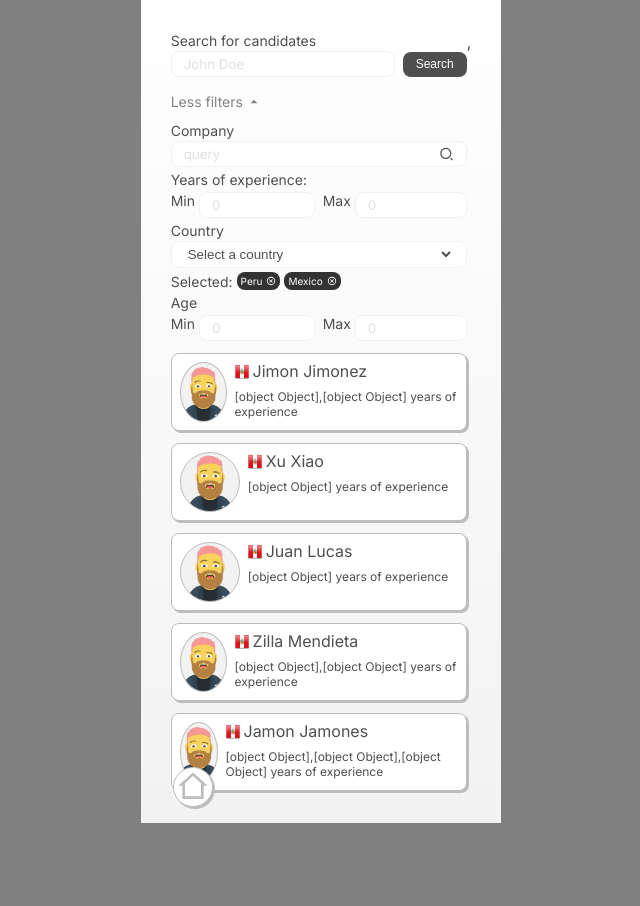
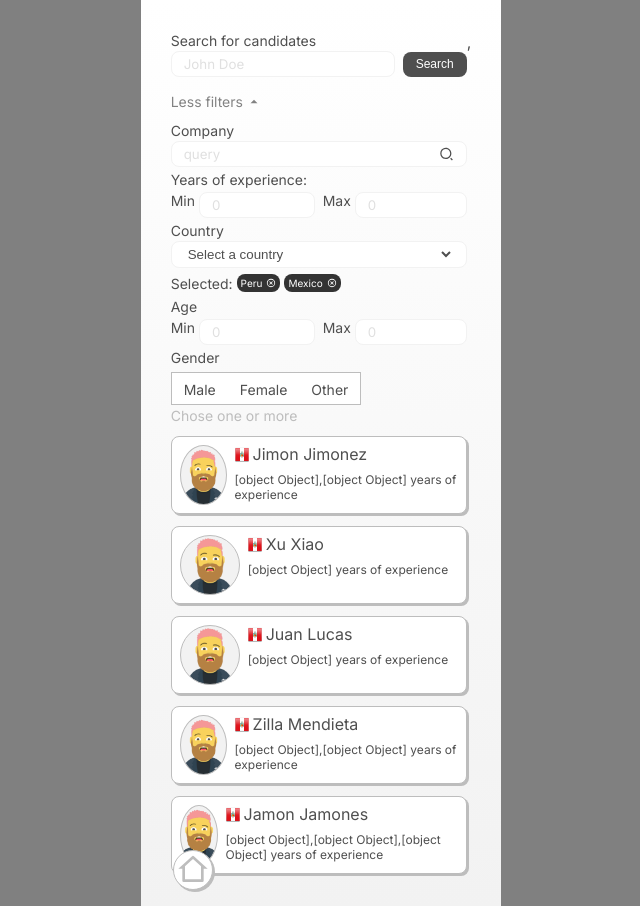
Before and after one commit to kenqefh/w19-linkeable, a React (Create React App) app: page /search in a window 1280 px wide. Both pictures are taken after a click on the element "More filters". Shown: the whole page, without its empty margins (319-959 px from the left). Before the commit the page ends 823 px from the top, so only its background shows below. Built offline with nearby package versions, Linux system fonts and the light colour scheme.

Commit message:
FUnctionality of filter by gender was added in Seach screen

```diff
--- a/src/screens/Search.js
+++ b/src/screens/Search.js
@@ -2,7 +2,12 @@ import { useEffect, useState, useReducer } from "react";
 import styled from "@emotion/styled";
 import { css } from "@emotion/react";
 import Button from "../components/Button";
-import { InputNumberMinMax, Select, InputText } from "../components/Inputs";
+import {
+  InputNumberMinMax,
+  Select,
+  InputText,
+  MultipleOptions,
+} from "../components/Inputs";
 import CandidateList from "../components/CandidateList";
 import CircleButton from "../components/CircleButton";
 import { RiHome2Line } from "react-icons/ri";
@@ -82,6 +87,7 @@ const CountriesContainer = styled.div`
     border-radius: 8px;
     font-size: 10px;
     line-height: 12px;
+    margin: 2px 0;
 
     svg {
       cursor: pointer;
@@ -98,7 +104,7 @@ function Search({ candidates }) {
     queryCountry: ["Peru", "Mexico"],
     queryMinAge: "",
     queryMaxAge: "",
-    queryGender: "",
+    queryGender: [],
   });
   const [filteredCandidates, setFilteredCandidates] = useState(null);
   const [advancedOpen, setAdvancedOpen] = useState(false);
@@ -121,6 +127,14 @@ function Search({ candidates }) {
     if (value) dispatch({ type: "ADD_COUNTRY", payload: value });
   };
 
+  const handleGenderChange = (e) => {
+    const { checked, value } = e.target;
+    dispatch({
+      type: checked ? "ADD_GENDER" : "REMOVE_GENDER",
+      payload: value,
+    });
+  };
+
   const handleSubmit = (e) => {
     e.preventDefault();
     const nameRegex = new RegExp(state.queryName, "i");
@@ -132,16 +146,17 @@ function Search({ candidates }) {
       queryMaxExp,
       queryMinAge,
       queryMaxAge,
+      queryGender,
     } = state;
 
     queryMinAge = parseInt(queryMinAge);
     queryMaxAge = parseInt(queryMaxAge);
 
-    function getExperienceCompanies(candidate) {
+    const getExperienceCompanies = (candidate) => {
       return candidate.experience.map(({ company }) => company).join("\n");
-    }
+    };
 
-    function getExperienceTime(candidate) {
+    const getExperienceTime = (candidate) => {
       let accTime = 0;
       candidate.experience.map(({ startDate, endDate }) => {
         const start = new Date(startDate);
@@ -149,11 +164,17 @@ function Search({ candidates }) {
         accTime += end - start || 0;
       });
       return Math.floor(accTime / 31556952000);
-    }
+    };
 
     const getYearsOld = (candidate) => {
       let accTime = new Date() - new Date(candidate.birthday);
       return accTime ? Math.floor(accTime / 31556952000) : 0;
+    };
+
+    const includesGender = (candidate) => {
+      let genderRegex = new RegExp(`^${candidate.gender}$`, "i");
+
+      return queryGender.some((qGender) => genderRegex.test(qGender));
     };
 
     const filtered = candidates.filter((candidate) => {
@@ -169,7 +190,8 @@ function Search({ candidates }) {
         (queryMaxExp ? yearOfExperience <= queryMaxExp : true) &&
         (queryCountry.length ? queryCountry.includes(nationality) : true) &&
         (queryMinAge ? yearsOld >= queryMinAge : true) &&
-        (queryMaxAge ? yearsOld <= queryMaxAge : true)
+        (queryMaxAge ? yearsOld <= queryMaxAge : true) &&
+        (queryGender.length ? includesGender(candidate) : true)
       );
     });
     setFilteredCandidates(filtered);
@@ -258,19 +280,23 @@ function Search({ candidates }) {
 
           <CountriesContainer>
             <p>Selected:</p>
-            {state.queryCountry.map((country) => (
+            {!state.queryCountry.length ? (
+              <span>All countries</span>
+            ) : (
+              state.queryCountry.map((country) => (
                 <span key={country}>
                   {country}
                   <RiCloseCircleLine
                     onClick={() =>
                       dispatch({
                         type: "REMOVE_COUNTRY",
-                      payload: { removeCountry: country },
+                        payload: country,
                       })
                     }
                   />
                 </span>
-            ))}
+              ))
+            )}
           </CountriesContainer>
 
           <InputNumberMinMax
@@ -290,6 +316,19 @@ function Search({ candidates }) {
               onChange: handleQueryChange,
             }}
           />
+
+          <MultipleOptions
+            label="Gender"
+            name="queryGender"
+            value={state.queryGender}
+            onChange={handleGenderChange}
+            options={[
+              { value: "Male" },
+              { value: "Female" },
+              { value: "Other" },
+            ]}
+            type="checkbox"
+          />
         </AdvanceSearch>
       </SearchForm>
 
```
Lines whose indentation alone changed are shown as unchanged.
